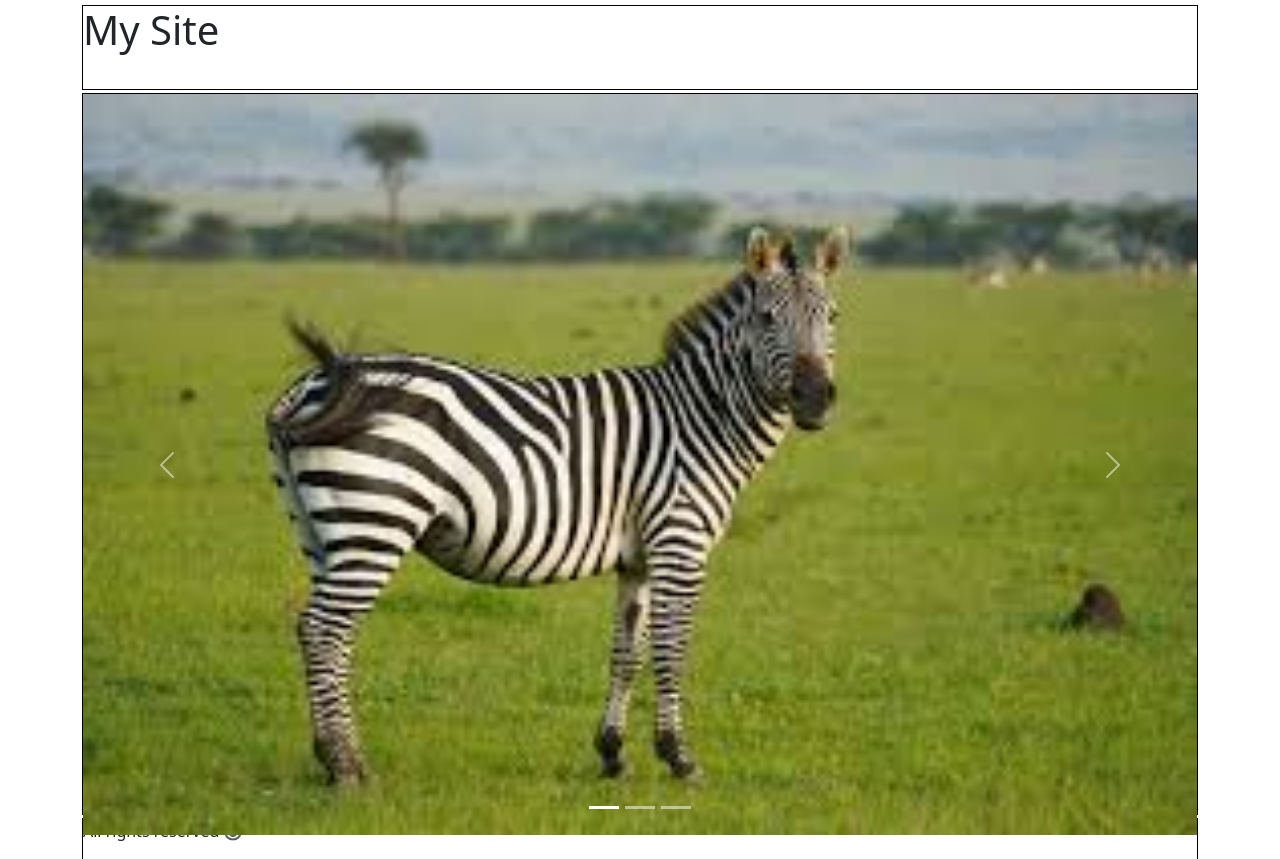
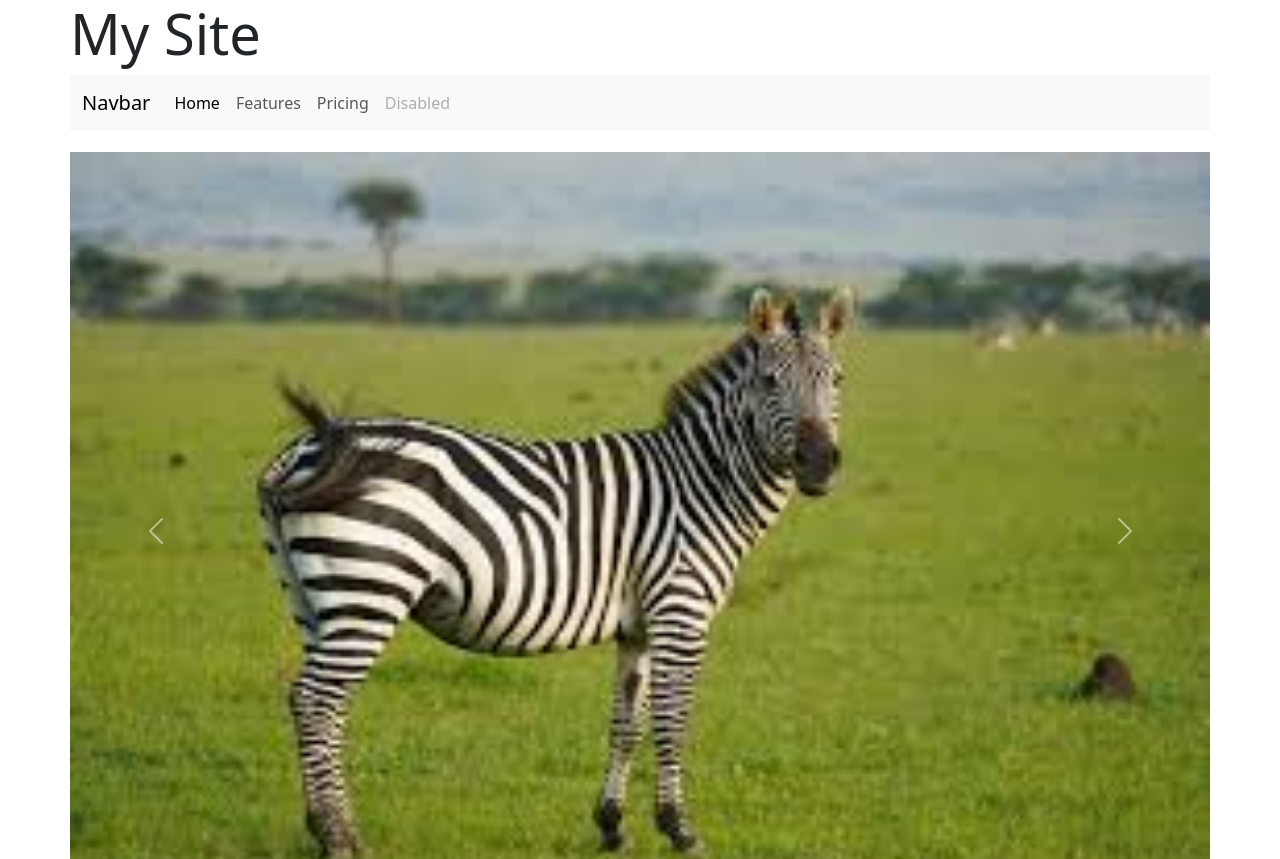
Before and after one commit to GalNeeman01/bootstrap-site, a plain HTML site: page index.html in a window 1280 px wide. Shown: the top 859 px of the page. Drawn offline with nearby package versions, Linux system fonts and the light colour scheme.

Commit message:
fix layout component positioning issues

```diff
--- a/index.html
+++ b/index.html
@@ -4,15 +4,41 @@
     <meta charset="UTF-8">
     <meta name="viewport" content="width=device-width, initial-scale=1.0">
     <title>Document</title>
-    <link rel="stylesheet" href="style.css">
     <link href="https://cdn.jsdelivr.net/npm/bootstrap@5.3.3/dist/css/bootstrap.min.css" rel="stylesheet" integrity="sha384-QWTKZyjpPEjISv5WaRU9OFeRpok6YctnYmDr5pNlyT2bRjXh0JMhjY6hW+ALEwIH" crossorigin="anonymous">
     <script src="https://cdn.jsdelivr.net/npm/bootstrap@5.3.3/dist/js/bootstrap.bundle.min.js" integrity="sha384-YvpcrYf0tY3lHB60NNkmXc5s9fDVZLESaAA55NDzOxhy9GkcIdslK1eN7N6jIeHz" crossorigin="anonymous"></script>
-</head>
+    <link rel="stylesheet" href="style.css">
+  </head>
 <body>
     <section class="container">
         <header>
-            <h1>My Site</h1>
+            <h1 class="h1 display-4">My Site</h1>
+
+            <nav class="navbar navbar-expand-lg bg-body-tertiary">
+              <div class="container-fluid">
+                <a class="navbar-brand" href="#">Navbar</a>
+                <button class="navbar-toggler" type="button" data-bs-toggle="collapse" data-bs-target="#navbarNav" aria-controls="navbarNav" aria-expanded="false" aria-label="Toggle navigation">
+                  <span class="navbar-toggler-icon"></span>
+                </button>
+                <div class="collapse navbar-collapse" id="navbarNav">
+                  <ul class="navbar-nav">
+                    <li class="nav-item">
+                      <a class="nav-link active" aria-current="page" href="#">Home</a>
+                    </li>
+                    <li class="nav-item">
+                      <a class="nav-link" href="#">Features</a>
+                    </li>
+                    <li class="nav-item">
+                      <a class="nav-link" href="#">Pricing</a>
+                    </li>
+                    <li class="nav-item">
+                      <a class="nav-link disabled" aria-disabled="true">Disabled</a>
+                    </li>
+                  </ul>
+                </div>
+              </div>
+            </nav>
         </header>
+
         <main>
             <div id="carouselExampleIndicators" class="carousel slide">
                 <div class="carousel-indicators">
--- a/style.css
+++ b/style.css
@@ -10,13 +10,19 @@ html, body {
     grid-template-rows: 10% 85% 5%;
     gap: 3px;
     height: 100%;
-    margin: 0;
-    padding: 5px;
+    padding: 0;
 }
 
-header, footer, main {
+main {
+    overflow: hidden;
+    width: 100%;
+    height: 100%;
+    padding: 50px 0 0 0;
+}
+
+header, footer {
     margin: 0;
+    height: fit-content;
     padding: 0;
     grid: span 1;
-    border: 1px solid black;
 }
```
